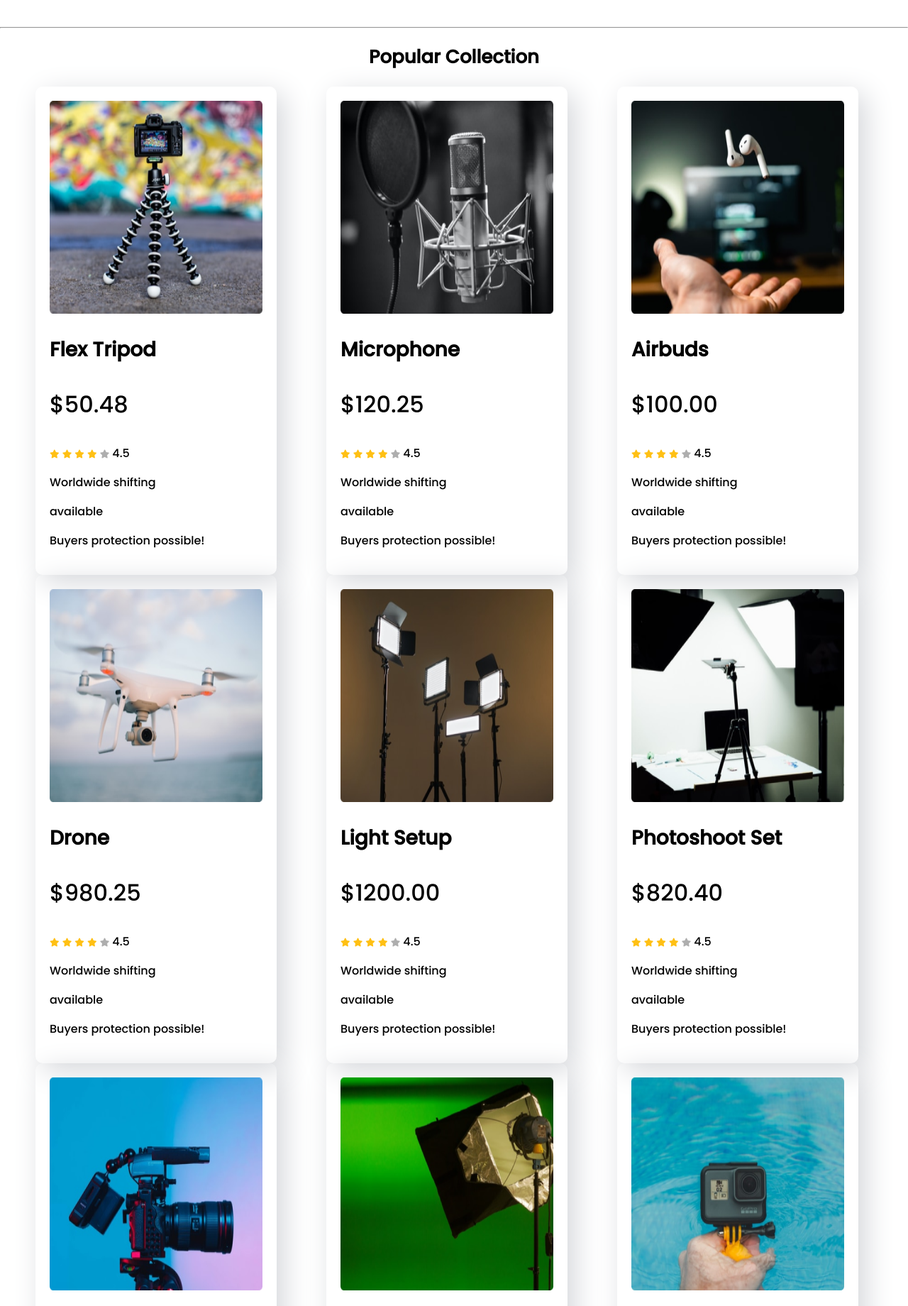
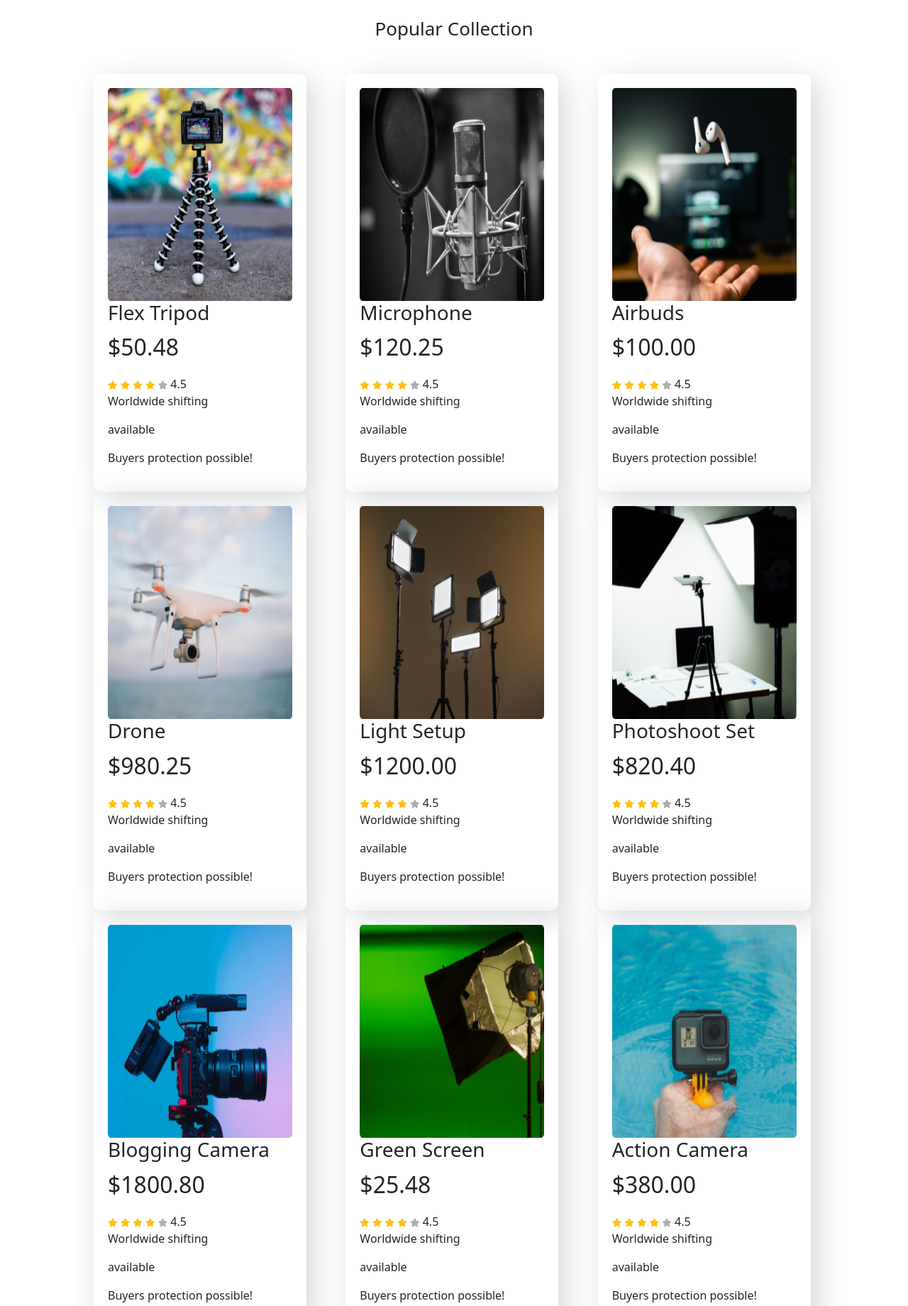
Before and after one commit to mksumonbd/influencer-gear, a plain HTML site: page index.html in a window 1280 px wide. Shown: the part 672-2512 px from the top of the page at 71% size. Drawn offline with nearby package versions, Linux system fonts and the light colour scheme.

Commit message:
new commit

```diff
--- a/index.html
+++ b/index.html
@@ -7,6 +7,8 @@
     <title>Influencer Gear</title>
     <script src="https://kit.fontawesome.com/dc5e6527ad.js" crossorigin="anonymous"></script>
     <link rel="stylesheet" href="style.css">
+    <!-- Bootstrap CDN Link -->
+    <link href="https://cdn.jsdelivr.net/npm/bootstrap@5.1.3/dist/css/bootstrap.min.css" rel="stylesheet" integrity="sha384-1BmE4kWBq78iYhFldvKuhfTAU6auU8tT94WrHftjDbrCEXSU1oBoqyl2QvZ6jIW3" crossorigin="anonymous">
 </head>
 <body>
     <!-- header and top section starts -->
@@ -30,10 +32,10 @@
         <hr>
         <!-- popular section starts -->
         <section class="container">
-            <h1 class="popular-section-title">Popular Collection</h1>
+            <h1 class=" text-center popular-section-title m-5">Popular Collection</h1>
             <div class="popular-collections">
                 <div class="popular-collection">
-                    <img src="images/tripod.png" alt="">
+                    <img class="img-fluid" src="images/tripod.png" alt="">
                     <h1>Flex Tripod</h1>
                     <p class="price">$50.48</p>
                     <div>
@@ -50,7 +52,7 @@
 
                 </div>
                 <div class="popular-collection">
-                    <img src="images/mic.png" alt="">
+                    <img class="img-fluid" src="images/mic.png" alt="">
                     <h1>Microphone</h1>
                     <p class="price">$120.25</p>
                     <div>
@@ -67,7 +69,7 @@
 
                 </div>
                 <div class="popular-collection">
-                    <img src="images/airpod.png" alt="">
+                    <img class="img-fluid" src="images/airpod.png" alt="">
                     <h1>Airbuds</h1>
                     <p class="price">$100.00</p>
                     <div>
@@ -84,7 +86,7 @@
 
                 </div>
                 <div class="popular-collection">
-                    <img src="images/drone.png" alt="">
+                    <img class="img-fluid" src="images/drone.png" alt="">
                     <h1>Drone</h1>
                     <p class="price">$980.25</p>
                     <div>
@@ -101,7 +103,7 @@
 
                 </div>
                 <div class="popular-collection">
-                    <img src="images/lights.png" alt="">
+                    <img class="img-fluid"src="images/lights.png" alt="">
                     <h1>Light Setup</h1>
                     <p class="price">$1200.00</p>
                     <div>
@@ -118,7 +120,7 @@
 
                 </div>
                 <div class="popular-collection">
-                    <img src="images/setup.png" alt="">
+                    <img class="img-fluid" src="images/setup.png" alt="">
                     <h1>Photoshoot Set</h1>
                     <p class="price">$820.40</p>
                     <div>
@@ -135,7 +137,7 @@
 
                 </div>
                 <div class="popular-collection">
-                    <img src="images/camera.png" alt="">
+                    <img class="img-fluid" src="images/camera.png" alt="">
                     <h1>Blogging Camera</h1>
                     <p class="price">$1800.80</p>
                     <div>
@@ -152,7 +154,7 @@
 
                 </div>
                 <div class="popular-collection">
-                    <img src="images/single-light.png" alt="">
+                    <img class="img-fluid" src="images/single-light.png" alt="">
                     <h1>Green Screen</h1>
                     <p class="price">$25.48</p>
                     <div>
@@ -169,7 +171,7 @@
 
                 </div>
                 <div class="popular-collection">
-                    <img src="images/action.png" alt="">
+                    <img class="img-fluid" src="images/action.png" alt="">
                     <h1>Action Camera</h1>
                     <p class="price">$380.00</p>
                     <div>
@@ -205,6 +207,7 @@
     <!-- footer section starts -->
     <footer>
 
+            <div class="container align-items-center">
                 <div class="footer-section">
                     <h1>Influencer Products</h1>
                     <p>Copyright © 2022 influencer products</p>
@@ -217,6 +220,7 @@
                         <i class="fab fa-youtube-square"></i>
                     </div>
 
+            </div>
     </footer>
 </body>
 </html>
```
Lines whose indentation alone changed are shown as unchanged.
